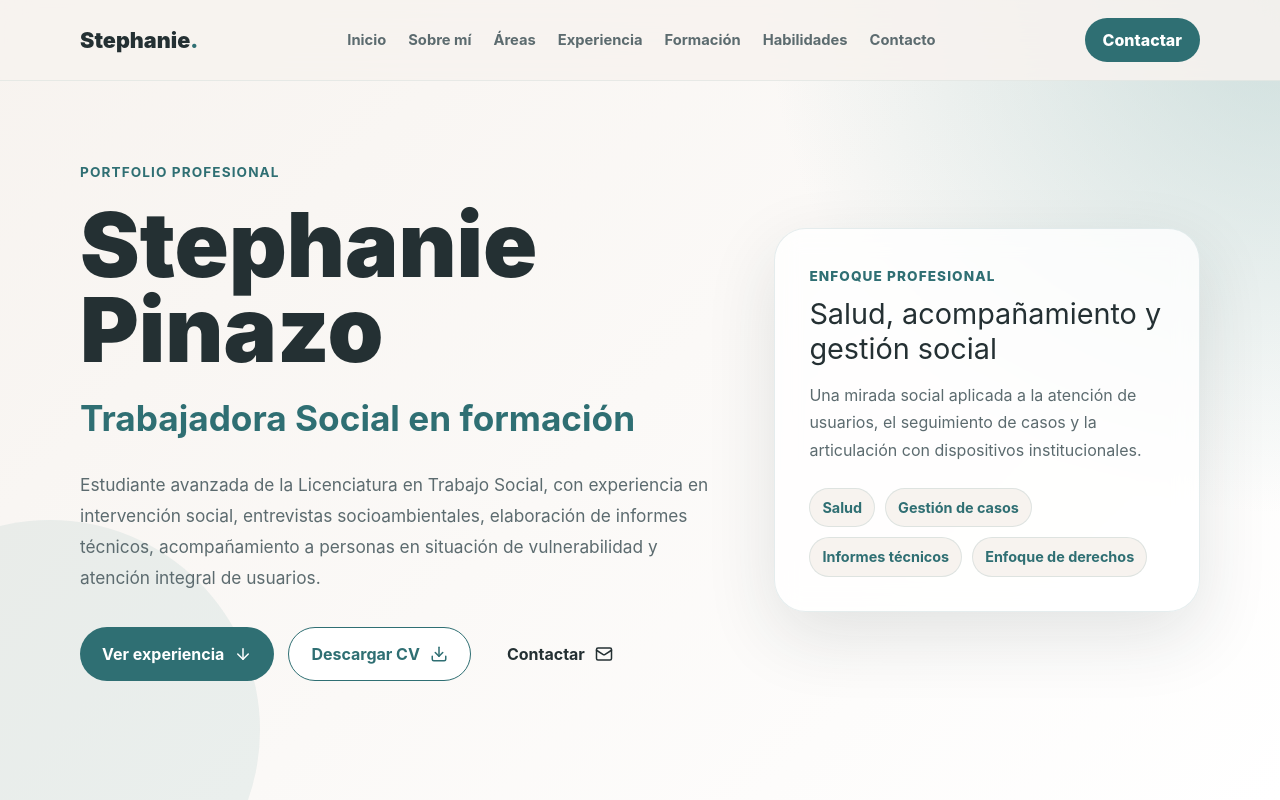
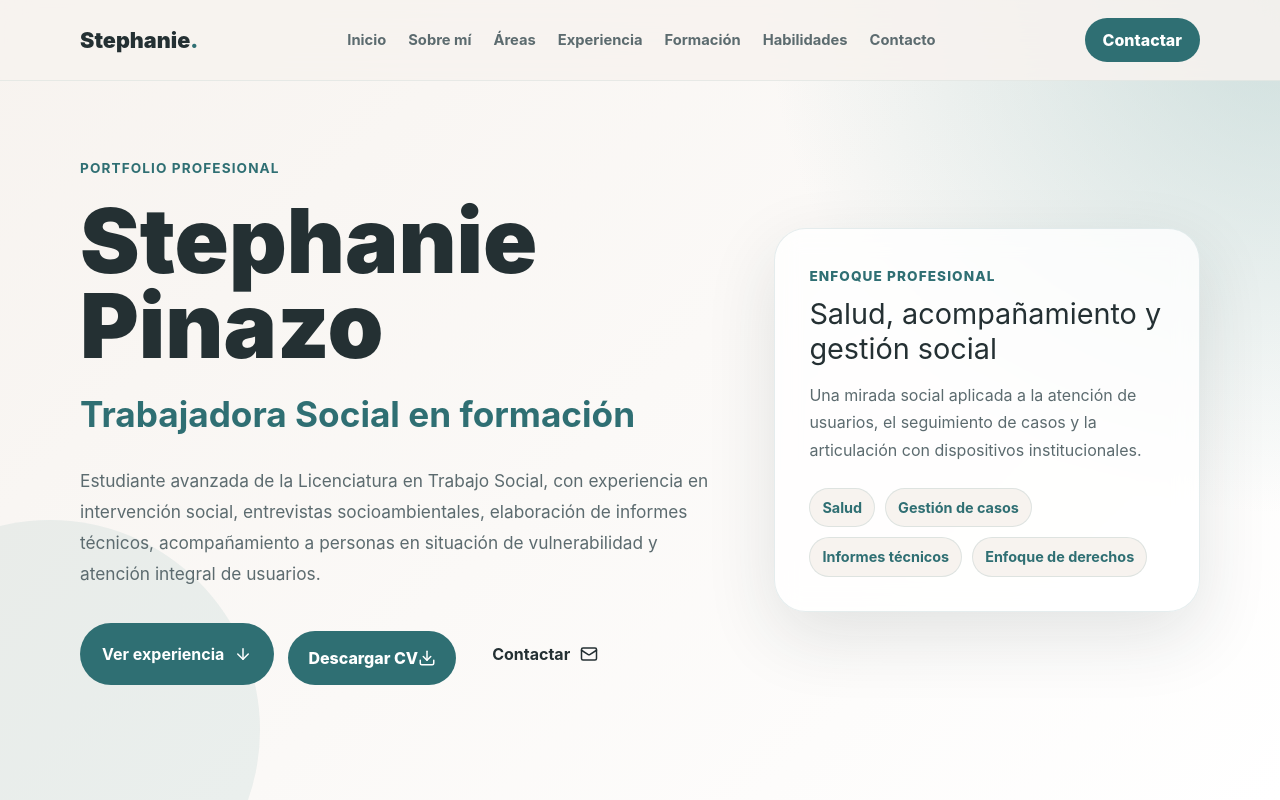
Before and after one commit to Nicoam89/porfiolio-sp, a React app in the folder frontend/: page / in a window 1280 px wide. Shown: the top 800 px of the page. Built offline with nearby package versions, Linux system fonts and the light colour scheme; the HTML template or start-up script is replaced by a standard one.

Commit message:
se agrega link a ubicacion y target blank a descargas

```diff
--- a/frontend/src/sections/Contact/Contact.jsx
+++ b/frontend/src/sections/Contact/Contact.jsx
@@ -87,16 +87,20 @@ const Contact = () => {
             </div>
           </a>
 
-          <div className="contact__item">
+          <a className="contact__item"
+          href="https://maps.app.goo.gl/vkh24djB7kqSSezi6"
+          target="_blank"
+          >
             <MapPin size={22} />
             <div>
               <span>Ubicación</span>
               <strong>{profileData.location}</strong>
             </div>
-          </div>
+          </a>
 
           <a
             href="https://drive.google.com/file/d/168H4-ZUZO5_ZC5B_H8DUm92gWTl_alvl/view?usp=sharing"
+
             download
             className="contact__download"
           >
--- a/frontend/src/sections/Hero/Hero.jsx
+++ b/frontend/src/sections/Hero/Hero.jsx
@@ -21,11 +21,12 @@ const Hero = () => {
               <ArrowDown size={18} />
             </a>
 
-            <a
-              href="https://drive.google.com/file/d/168H4-ZUZO5_ZC5B_H8DUm92gWTl_alvl/view?usp=sharing"
-              className="hero__button hero__button--secondary"
-              download
-            >
+          <a
+            href="https://drive.google.com/file/d/168H4-ZUZO5_ZC5B_H8DUm92gWTl_alvl/view?usp=sharing"
+            target="_blank"
+            download
+            className="contact__download"
+          >
               Descargar CV
               <Download size={18} />
             </a>
```
